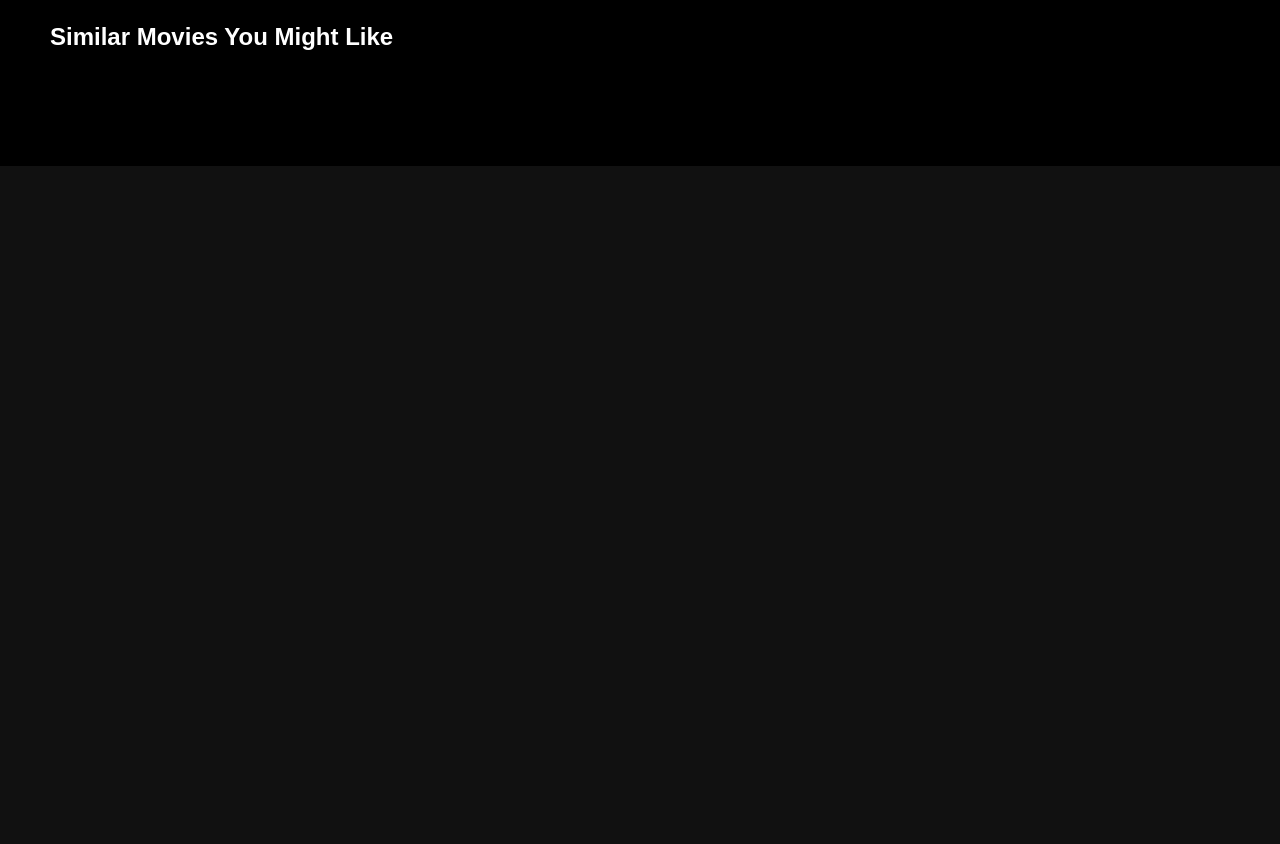
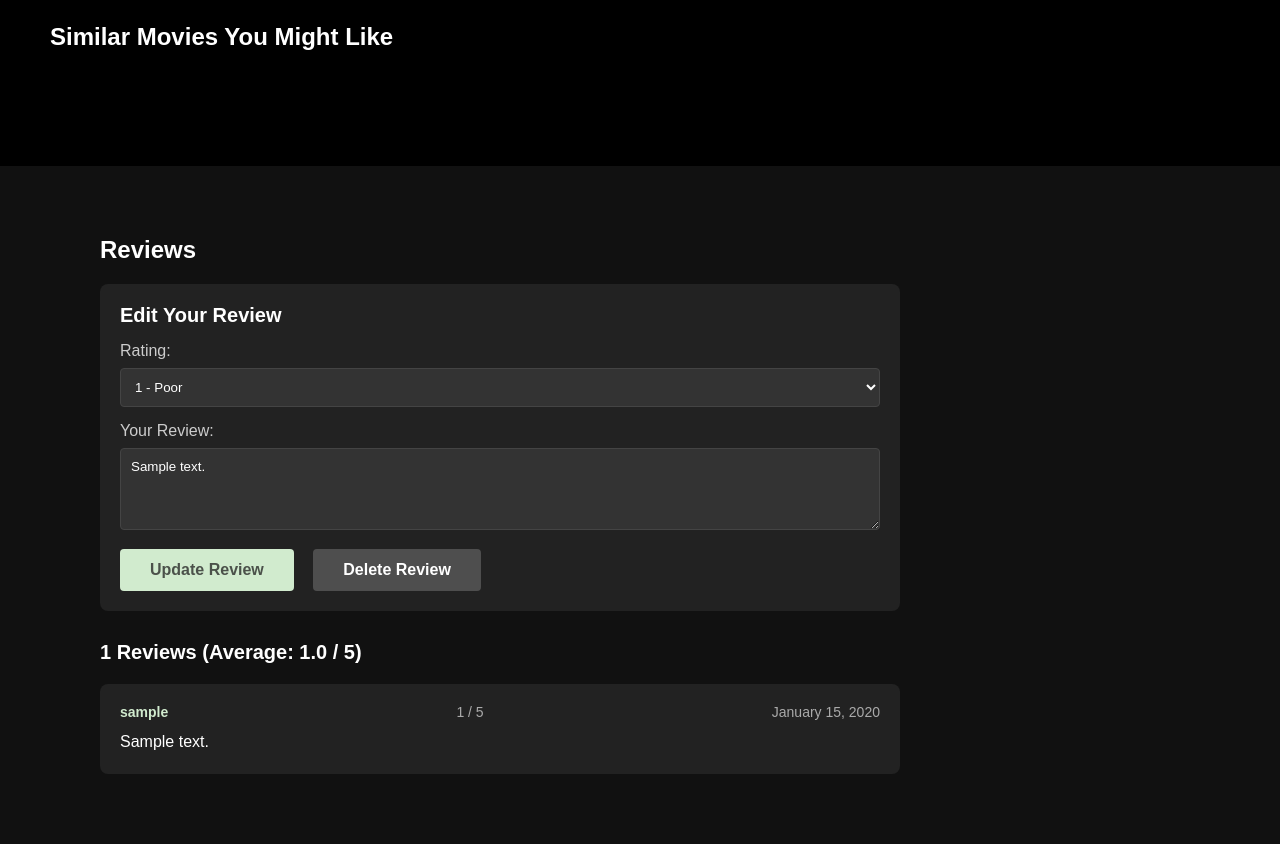
Before and after one commit to shruthi-vuppuluri/bingedin, a Django app: page /movies/movie/1/ in a window 1280 px wide. Shown: the part 834-1678 px from the top of the page. Before the commit the page ends 1000 px from the top, so only its background shows below. Run offline with Django 5.2, Linux system fonts and the light colour scheme; a user stored in the database is signed in; tables that the repository leaves empty hold one stand-in row (values such as "Sample post"); grey boxes marked "Sample" are stand-in pictures.

Commit message:
Added Support for Reviews

```diff
--- /dev/null
+++ b/movies/forms.py
@@ -0,0 +1,16 @@
+from django import forms
+from .models import Review
+
+class ReviewForm(forms.ModelForm):
+    comment = forms.CharField(widget=forms.Textarea(attrs={
+        'class': 'form-control',
+        'placeholder': 'What did you think about this movie?',
+        'rows': 4
+    }))
+
+    class Meta:
+        model = Review
+        fields = ['rating', 'comment']
+        widgets = {
+            'rating': forms.Select(attrs={'class': 'form-control'})
+        }
--- a/movies/models.py
+++ b/movies/models.py
@@ -1,4 +1,5 @@
 from django.db import models
+from django.contrib.auth.models import User
 
 # Create your models here.
 
@@ -19,3 +20,26 @@ class Movie(models.Model):
 
     def __str__(self):
         return self.title
+
+class Review(models.Model):
+    RATING_CHOICES = [
+        (1, '1 - Poor'),
+        (2, '2 - Below Average'),
+        (3, '3 - Average'),
+        (4, '4 - Good'),
+        (5, '5 - Excellent'),
+    ]
+
+    movie = models.ForeignKey(Movie, on_delete=models.CASCADE, related_name='reviews')
+    user = models.ForeignKey(User, on_delete=models.CASCADE, related_name='reviews')
+    rating = models.IntegerField(choices=RATING_CHOICES)
+    comment = models.TextField()
+    created_at = models.DateTimeField(auto_now_add=True)
+    updated_at = models.DateTimeField(auto_now=True)
+
+    class Meta:
+        unique_together = ('movie', 'user')
+        ordering = ['-created_at']
+
+    def __str__(self):
+        return f"{self.user.username}'s review of {self.movie.title}"
--- a/movies/urls.py
+++ b/movies/urls.py
@@ -8,4 +8,5 @@ urlpatterns = [
     path('movie/<int:movie_id>/', views.movie_detail, name='movie_detail'),
     path('movie/<int:movie_id>/add-to-watched/', views.add_to_watched, name='add_to_watched'),
     path('movie/<int:movie_id>/add-to-recommended/', views.add_to_recommended, name='add_to_recommended'),
+    path('review/<int:review_id>/delete/', views.delete_review, name='delete_review'),
 ]
--- a/movies/views.py
+++ b/movies/views.py
@@ -1,8 +1,10 @@
 from django.shortcuts import render, redirect, get_object_or_404
 from django.contrib.auth.decorators import login_required
-from django.db.models import Q
+from django.db.models import Q, Avg
 from django.contrib import messages
-from .models import Movie, Genre
+from django.http import HttpResponseForbidden
+from .models import Movie, Genre, Review
+from .forms import ReviewForm
 
 # Create your views here.
 
@@ -87,11 +89,50 @@ def movie_detail(request, movie_id):
     # Check if movie is in user's recommended list
     is_recommended = request.user.profile.recommended_movies.filter(id=movie_id).exists()
 
+    # Get all reviews for this movie
+    reviews = movie.reviews.all()
+
+    # Calculate average rating
+    avg_rating = reviews.aggregate(Avg('rating'))['rating__avg']
+
+    # Check if current user has already reviewed this movie
+    user_review = None
+    review_form = None
+
+    if request.user.is_authenticated:
+        user_review = reviews.filter(user=request.user).first()
+
+        # If POST request, process the review form
+        if request.method == 'POST':
+            # If user already has a review, update it
+            if user_review:
+                review_form = ReviewForm(request.POST, instance=user_review)
+            else:
+                review_form = ReviewForm(request.POST)
+
+            if review_form.is_valid():
+                review = review_form.save(commit=False)
+                review.movie = movie
+                review.user = request.user
+                review.save()
+                messages.success(request, "Your review has been submitted!")
+                return redirect('movie_detail', movie_id=movie_id)
+        else:
+            # If user already has a review, pre-populate the form
+            if user_review:
+                review_form = ReviewForm(instance=user_review)
+            else:
+                review_form = ReviewForm()
+
     context = {
         'movie': movie,
         'similar_movies': similar_movies,
         'is_watched': is_watched,
         'is_recommended': is_recommended,
+        'reviews': reviews,
+        'avg_rating': avg_rating,
+        'user_review': user_review,
+        'review_form': review_form,
     }
 
     return render(request, 'movies/movie_detail.html', context)
@@ -123,3 +164,17 @@ def add_to_recommended(request, movie_id):
         messages.success(request, f"'{movie.title}' added to your recommended list!")
 
     return redirect('movie_detail', movie_id=movie_id)
+
+@login_required
+def delete_review(request, review_id):
+    review = get_object_or_404(Review, pk=review_id)
+
+    # Check if the logged-in user is the owner of the review
+    if review.user != request.user:
+        return HttpResponseForbidden("You don't have permission to delete this review.")
+
+    movie_id = review.movie.id
+    review.delete()
+    messages.success(request, "Your review has been deleted!")
+
+    return redirect('movie_detail', movie_id=movie_id)
--- a/templates/movies/movie_detail.html
+++ b/templates/movies/movie_detail.html
@@ -269,6 +269,81 @@
         from { opacity: 1; transform: translateY(0); }
         to { opacity: 0; transform: translateY(-20px); }
     }
+
+    .reviews-section {
+        padding: 30px 50px 50px;
+        background-color: #111;
+    }
+
+    .review-form-container {
+        background-color: #222;
+        padding: 20px;
+        border-radius: 8px;
+        margin-bottom: 30px;
+        max-width: 800px;
+        margin-left: 50px;
+    }
+
+    .review-form-container h3 {
+        font-size: 20px;
+        margin-bottom: 15px;
+        color: #fff;
+    }
+
+    .form-group {
+        margin-bottom: 15px;
+    }
+
+    .form-group label {
+        display: block;
+        margin-bottom: 8px;
+        color: #ccc;
+    }
+
+    .form-control {
+        width: 100%;
+        padding: 10px;
+        border: 1px solid #444;
+        background-color: #333;
+        color: #fff;
+        border-radius: 4px;
+    }
+
+    .reviews-list {
+        margin-left: 50px;
+    }
+
+    .reviews-list h3 {
+        font-size: 20px;
+        margin-bottom: 20px;
+        color: #fff;
+    }
+
+    .review-card {
+        background-color: #222;
+        padding: 20px;
+        border-radius: 8px;
+        margin-bottom: 20px;
+        max-width: 800px;
+    }
+
+    .review-header {
+        display: flex;
+        justify-content: space-between;
+        margin-bottom: 10px;
+        font-size: 14px;
+        color: #aaa;
+    }
+
+    .review-author {
+        font-weight: bold;
+        color: var(--secondary);
+    }
+
+    .review-content {
+        color: #fff;
+        line-height: 1.5;
+    }
 </style>
 {% endblock %}
 
@@ -355,6 +430,58 @@
         {% endfor %}
     </div>
 </div>
+
+<!-- Reviews Section -->
+<div class="reviews-section">
+    <h2 class="section-title">Reviews</h2>
+
+    <!-- Review form -->
+    {% if user.is_authenticated %}
+    <div class="review-form-container">
+        <h3>{% if user_review %}Edit Your Review{% else %}Write a Review{% endif %}</h3>
+        <form method="post" action="{% url 'movie_detail' movie.id %}">
+            {% csrf_token %}
+            <div class="form-group">
+                <label for="id_rating">Rating:</label>
+                {{ review_form.rating }}
+            </div>
+            <div class="form-group">
+                <label for="id_comment">Your Review:</label>
+                {{ review_form.comment }}
+            </div>
+            <button type="submit" class="btn btn-primary">
+                {% if user_review %}Update Review{% else %}Submit Review{% endif %}
+            </button>
+            {% if user_review %}
+            <a href="{% url 'delete_review' user_review.id %}" class="btn btn-secondary"
+               onclick="return confirm('Are you sure you want to delete your review?')">
+                Delete Review
+            </a>
+            {% endif %}
+        </form>
+    </div>
+    {% endif %}
+
+    <!-- Reviews list -->
+    <div class="reviews-list">
+        <h3>{{ reviews.count }} Reviews {% if avg_rating %}(Average: {{ avg_rating|floatformat:1 }} / 5){% endif %}</h3>
+
+        {% for review in reviews %}
+        <div class="review-card">
+            <div class="review-header">
+                <span class="review-author">{{ review.user.username }}</span>
+                <span class="review-rating">{{ review.rating }} / 5</span>
+                <span class="review-date">{{ review.created_at|date:"F d, Y" }}</span>
+            </div>
+            <div class="review-content">
+                {{ review.comment }}
+            </div>
+        </div>
+        {% empty %}
+        <p>No reviews yet. Be the first to review this movie!</p>
+        {% endfor %}
+    </div>
+</div>
 {% endblock %}
 
 {% block scripts %}
```
Also changed, not shown: movies/migrations/0002_review.py (added).
